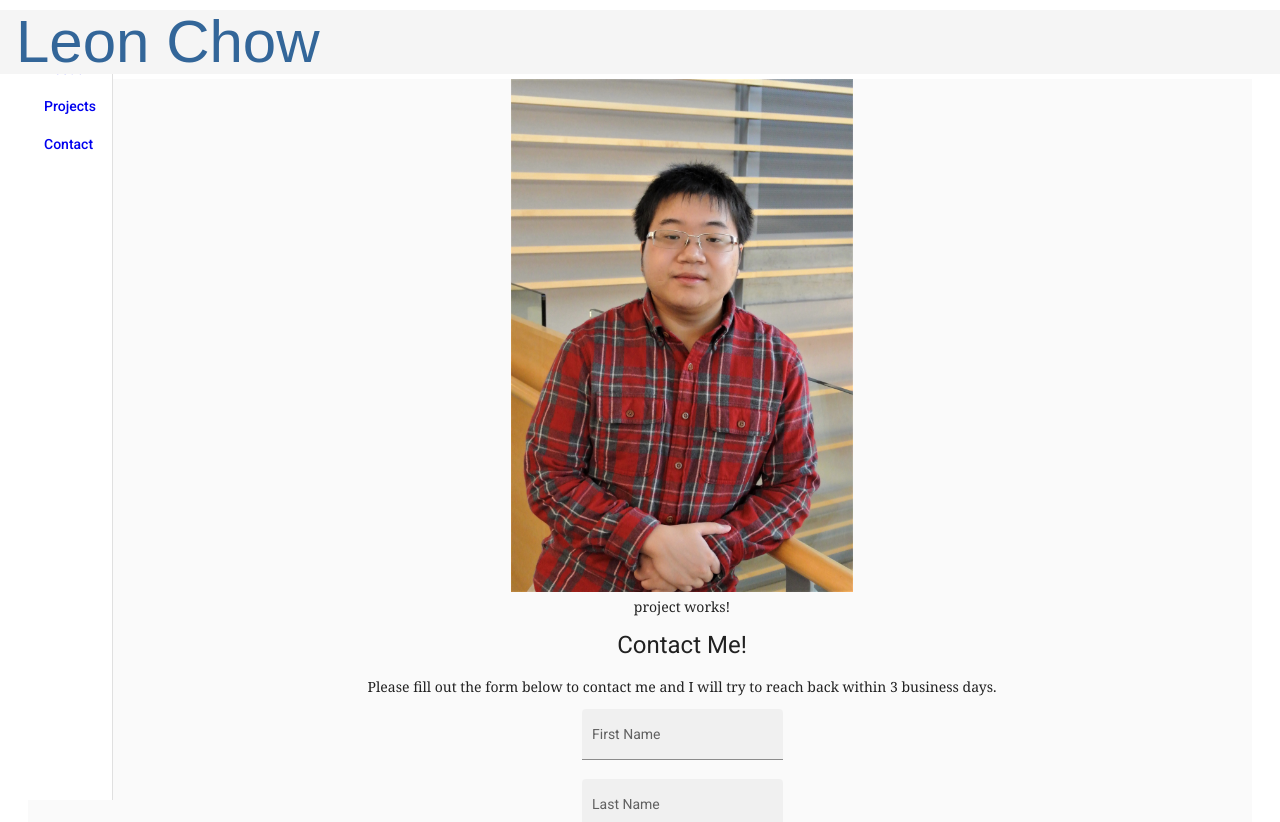
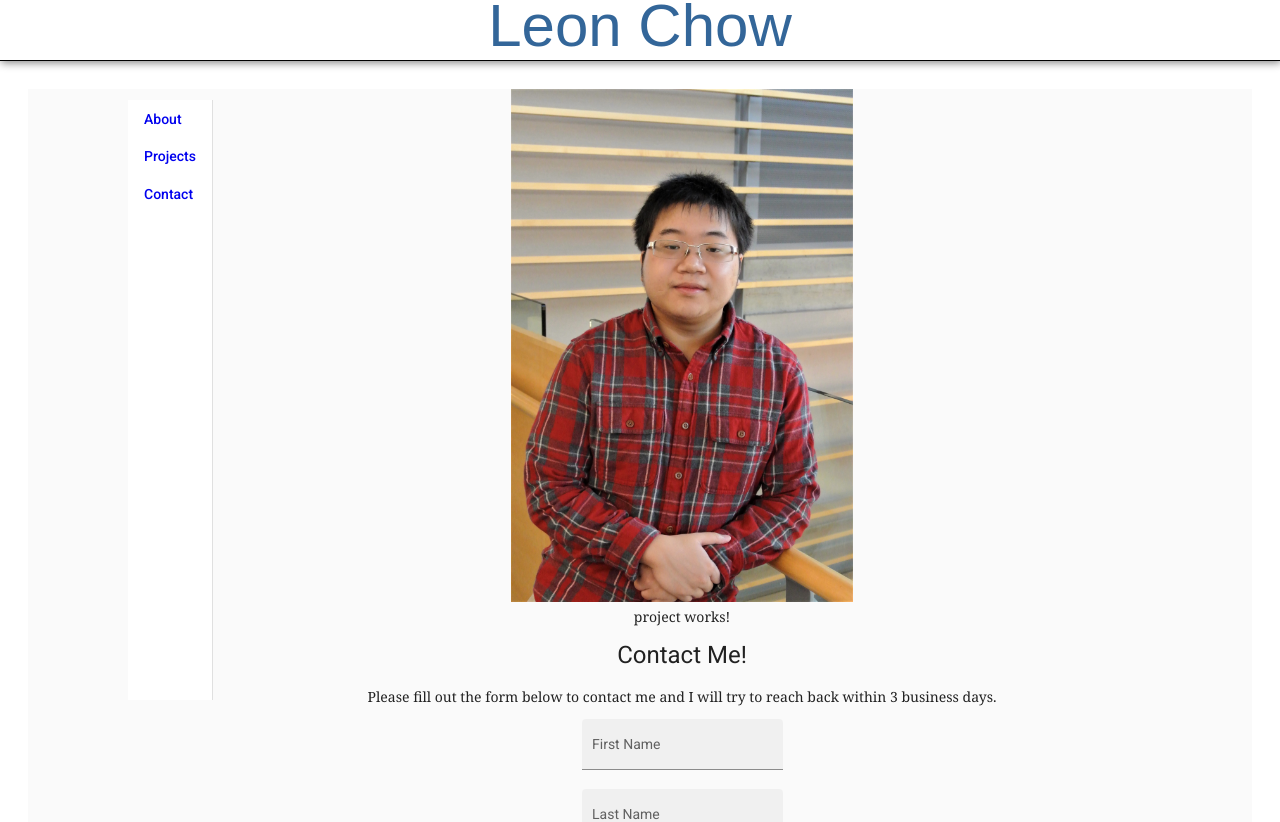
Before and after one commit to leon-chow/leon-chow.github.io, an Angular app: page / in a window 1280 px wide. Shown: the top 822 px of the page. Built offline with nearby package versions, Linux system fonts and the light colour scheme.

Commit message:
Add drawer styling to align correctly, add scroll event to check if sticky should appear, add mat toolbar

```diff
--- a/src/app/app.component.css
+++ b/src/app/app.component.css
@@ -27,13 +27,35 @@ body, input[type="text"], button {
 }
 
 .header {
-  position: sticky;
   padding-top: 10px;
   top: 0px;
   background-color: white;
-  height: 40px;
-  z-index: 2;
+  height: 50px;
+  z-index: 1;
   border-bottom: 1px solid;
   box-shadow: 1px 2px 8px #888888;
   text-align: center;
 }
+
+.float-header {
+  position: fixed;
+  background: #eee;
+  text-align: center;
+  top: 0;
+  height: 0;
+  opacity: 0;
+  transition: opacity .25s ease-out, height .15s ease;
+  cursor: default;
+  user-select: none;
+}
+
+.sticky {
+  height: 64px;
+  opacity: 1;
+  transition: opacity .25s ease-out, height .15s ease;
+  z-index: 2;
+}
+
+.span {
+  margin: auto;
+}
--- a/src/app/app.component.html
+++ b/src/app/app.component.html
@@ -1,9 +1,13 @@
 <header class="header">
-  <mat-toolbar>
-    <title> Leon Chow </title>
-    <h1> Leon Chow</h1>
-  </mat-toolbar>
+  <title> Leon Chow </title>
+  <h1> Leon Chow</h1>
 </header>
+<mat-toolbar class="float-header"
+  [ngClass]="{'mat-elevation-z5' : true, 'sticky' : isSticky}">
+  <mat-toolbar-row>
+    <span class="span"> <h1> Leon Chow </h1> </span>
+  </mat-toolbar-row>
+</mat-toolbar>
 <body>
   <router-outlet></router-outlet>
 </body>
--- a/src/app/app.component.ts
+++ b/src/app/app.component.ts
@@ -1,4 +1,4 @@
-import { Component } from '@angular/core';
+import { Component, HostListener } from '@angular/core';
 
 @Component({
   selector: 'app-root',
@@ -7,4 +7,10 @@ import { Component } from '@angular/core';
 })
 export class AppComponent {
   title = 'leon-chow';
+  isSticky: boolean = false;
+
+  @HostListener('window:scroll', ['$event'])
+  checkScroll() {
+    this.isSticky = window.pageYOffset >= 50;
+  }
 }
--- a/src/app/main/main.component.css
+++ b/src/app/main/main.component.css
@@ -8,6 +8,7 @@
 }
 
 .mat-drawer {
-  padding-top: 50px;
+  z-index: 1;
   position: fixed;
+  margin: 100px;
 }
```
